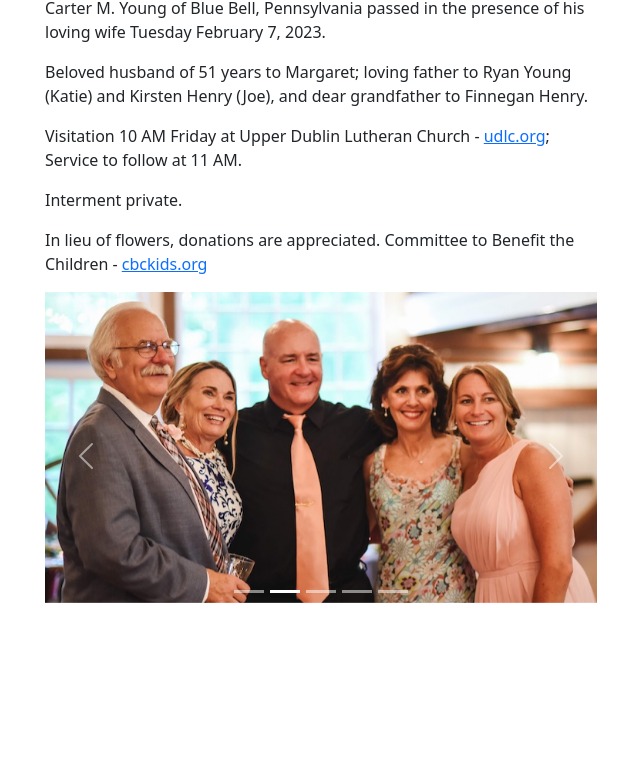
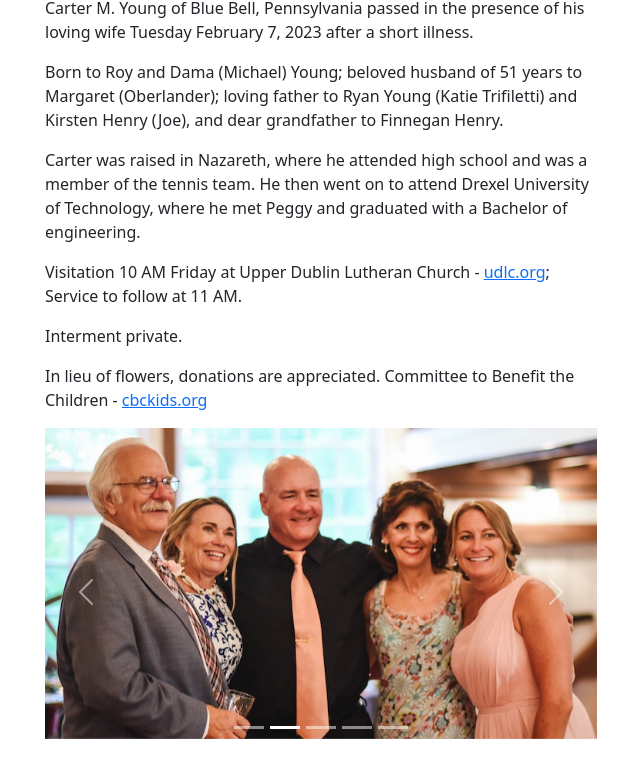
Before and after one commit to cartermyoung/cartermyoung.github.io, a Jekyll site: the page built from index.html, in a window 1280 px wide and 1115 px high. Shown: the part 312-1090 px from the top of the window, without its empty margins (319-959 px from the left). Built offline with Jekyll 4.4.1, drawn with Linux system fonts in a browser that asks for light colours.

Commit message:
Update index.html

```diff
--- a/index.html
+++ b/index.html
@@ -13,8 +13,9 @@ alt_tags:
 ---
 
         <p><img alt="Photograph of Carter M. Young" src="/images/homepage/carter.png" width="200"></p>
-        <p>Carter M. Young of Blue Bell, Pennsylvania passed in the presence of his loving wife Tuesday February 7, 2023.</p>
-        <p>Beloved husband of 51 years to Margaret; loving father to Ryan Young (Katie) and Kirsten Henry (Joe), and dear grandfather to Finnegan Henry.</p>
+        <p>Carter M. Young of Blue Bell, Pennsylvania passed in the presence of his loving wife Tuesday February 7, 2023 after a short illness.</p>
+        <p>Born to Roy and Dama (Michael) Young; beloved husband of 51 years to Margaret (Oberlander); loving father to Ryan Young (Katie Trifiletti) and Kirsten Henry (Joe), and dear grandfather to Finnegan Henry.</p>
+        <p>Carter was raised in Nazareth, where he attended high school and was a member of the tennis team. He then went on to attend Drexel University of Technology, where he met Peggy and graduated with a Bachelor of engineering.</p>
         <p>Visitation 10 AM Friday at Upper Dublin Lutheran Church - <a href="https://udlc.org">udlc.org</a>; Service to follow at 11 AM.</p>
         <p>Interment private.</p>
         <p>In lieu of flowers, donations are appreciated. Committee to Benefit the Children - <a href="http://cbckids.org">cbckids.org</a></p>
```
